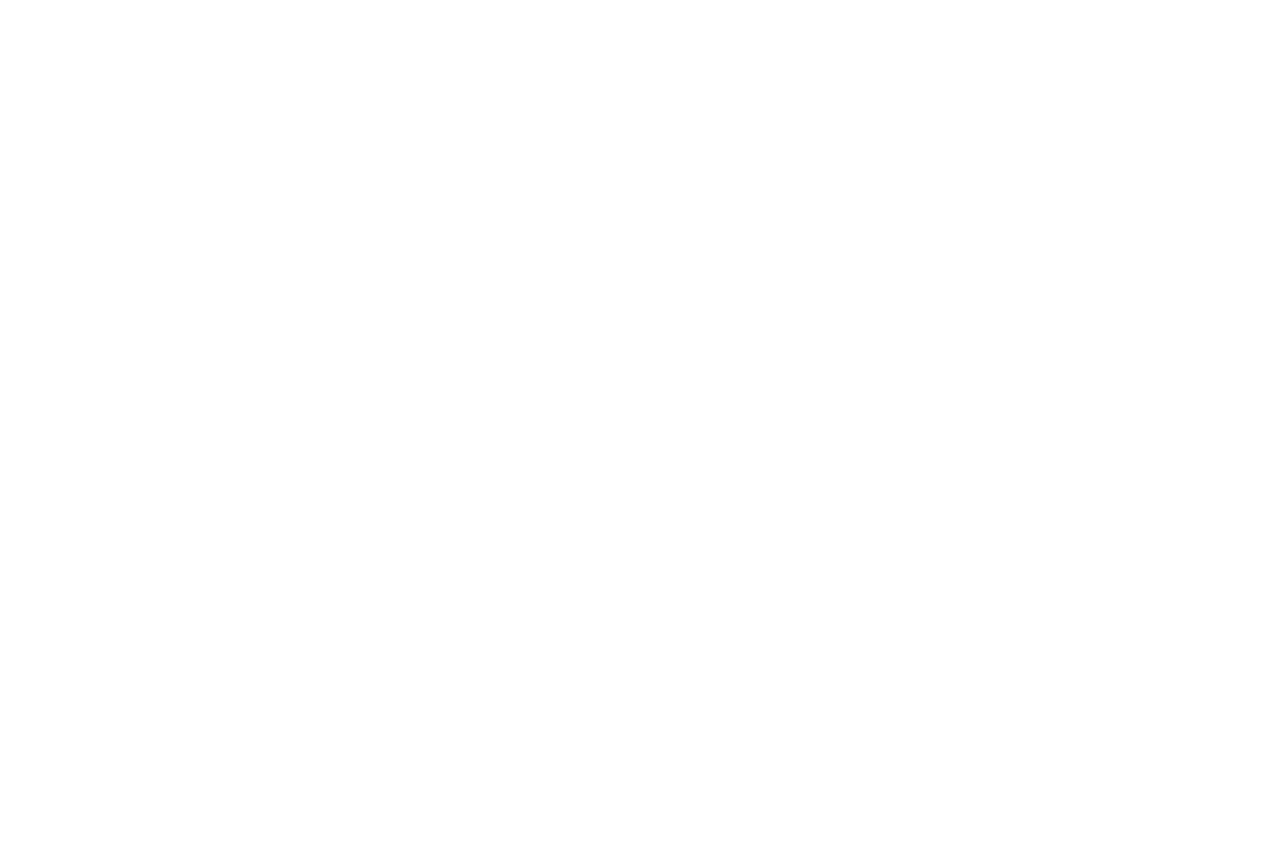
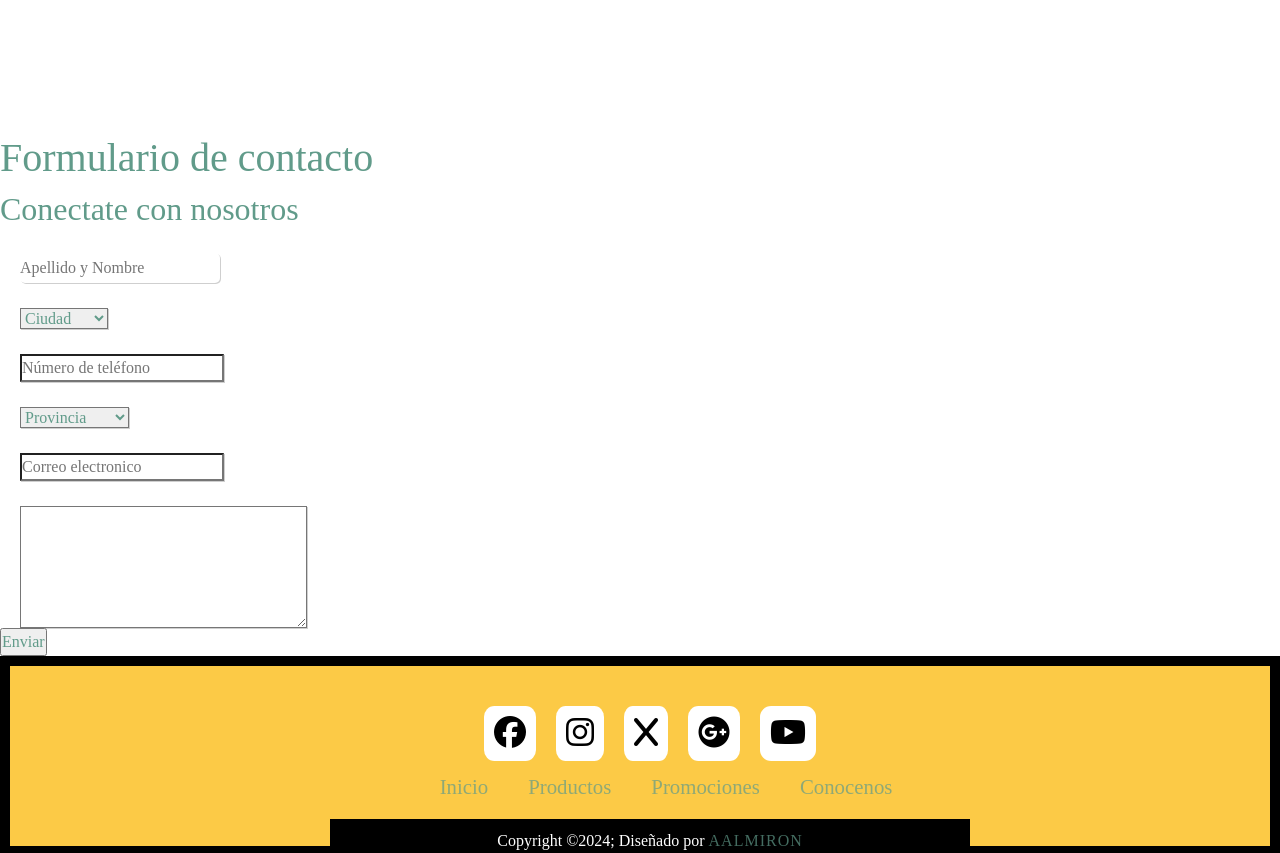
Before and after one commit to Alejandro7787/TP-entrega-final, a React (Create React App) app: page /Conocenos in a window 1280 px wide. Shown: the part 4680-5533 px from the top of the page. Before the commit the page ends 4419 px from the top, so only its background shows below. Built offline with nearby package versions, Linux system fonts and the light colour scheme; grey boxes are pictures that could not be loaded; a web font is replaced by a local one.

Commit message:
sin cambios

```diff
--- a/package.json
+++ b/package.json
@@ -38,5 +38,8 @@
       "last 1 firefox version",
       "last 1 safari version"
     ]
+  },
+  "devDependencies": {
+    "@babel/plugin-proposal-private-property-in-object": "^7.21.11"
   }
 }
--- a/src/Conocenos.css
+++ b/src/Conocenos.css
@@ -1,5 +1,68 @@
-.grid-nosotros{
+.contenedor-section {
+    text-align: center;
+    font-family: 'Trebuchet MS', 'Lucida Sans Unicode', 'Lucida Grande', 'Lucida Sans', Arial, sans-serif;
+    position: relative;
+    color: #ffff;
+    }
+    h1 {
+        margin: 20px;
+    }
+    .map iframe{
+    width: 100%;
+    height: 60vh;
+    }
+    .form-contenedor {
+    background-color: rgb(245, 189, 46);
+    border: 2px solid black;
+    position: relative;
+    width: 50%;
+    bottom: 10%;
+    left: 25%;
+    }
+    .titulo-form {
+    font-size: 22px;
+    text-align: center;
+    margin: 40px 0px;
+    }
+    .form {
+    background-color: rgb(225, 156, 65);
     display: grid;
-    grid-template-columns: 1fr 1fr;
-    grid-row: 1fr 1fr;
-}
+    grid-template-columns: 50% 50%;
+    padding: 20px;
+    }
+    .box {
+    margin: 10px 10px;
+    box-shadow: 1px 1px rgba(135, 135, 135, 0.4);
+    }
+    .item1, .item2, .item3, .item4 {
+    height: 30px;
+    border: 0px;
+    outline: none;
+    border-radius: 5px;
+    }
+    .item5 {
+    grid-column: 1/3;
+    height: 30px;
+    border: 0px;
+    outline: none;
+    border-radius: 5px;
+    }
+    .item6 {
+    grid-column: 1/3;
+    border: 0px;
+    outline: none;
+    border-radius: 5px;
+    resize: none; /*Sacar opcion de agrandar*/
+    }
+    .submit {
+    background-color: rgb(245, 189, 46);
+    font-size: 18px;
+    color: #ffff;
+    grid-column: 1/3;
+    width: 35%;
+    border: 0px;
+    outline: none;
+    border-radius: 5px;
+    height: 40px;
+    margin: 10px auto;
+    }
--- a/src/Conocenos.jsx
+++ b/src/Conocenos.jsx
@@ -7,13 +7,48 @@ function Conocenos() {
   return (
     <div>
       <Encabezado/>
-        <div className='grid-nosotros'>
-          <img src={Nosotros} alt='Nosotros'/>
-          <p>Lorem ipsum dolor, sit amet consectetur adipisicing elit. Laborum architecto dolorum quas aliquam voluptas inventore reiciendis exercitationem quia quam, amet blanditiis optio cumque impedit atque nobis obcaecati. Ipsam, hic iure?</p>
-        </div>
+      <div className='conocenos'>
+        <img src={Nosotros} alt='Nosotros'/>
+        <p>Lorem ipsum dolor, sit amet consectetur adipisicing elit. Laborum architecto dolorum quas aliquam voluptas inventore reiciendis exercitationem quia quam, amet blanditiis optio cumque impedit atque nobis obcaecati. Ipsam, hic iure?</p>
+            <div className="map">
+              <iframe
+                src="https://dipika.carto.com/builder/4689b5db-23d8-4eb0-9712-91aa03e7a0d1/embed?state=%7B%22map%22%3A%7B%22ne%22%3A%5B-47.5172006978394%2C-151.17187500000003%5D%2C%22sw%22%3A%5B73.07384351277217%2C173.67187500000003%5D%2C%22center%22%3A%5B26.509904531413927%2C11.25%5D%2C%22zoom%22%3A3%7D%7D"
+                width="300"
+                height="600"
+                style={{ border: 0 }}
+                allowFullScreen
+                loading="lazy"
+                referrerPolicy="no-referrer-when-downgrade"
+                >Mapa</iframe>
+            </div>
+          <section className="contenedor-section">
+            <h1>Formulario de contacto</h1>
+            <div className="form-contenedor">
+              <h2 className="titulo-form">Conectate con nosotros</h2>
+              <form action="https://formspree.io/f/mleqznzl" method="post" className="form">
+                <input className="box item1" type="text" name="nombres" placeholder="Apellido y Nombre" autoComplete="off"/>
+                <select name="ciudad" className="box item2">
+                  <option value="">Ciudad</option>
+                  <option value="San Isidro">San Isidro</option>
+                  <option value="Capital">Capital</option>
+                </select>
+                <input className="box item3" type="tel" name="telefono" placeholder="Número de teléfono" autoComplete="off"/>
+                <select className="box item4" name="provincias">
+                  <option value="">Provincia</option>
+                  <option value="Catamarca">Catamarca</option>
+                  <option value="Cordoba">Cordoba</option>
+                  <option value="Buenos Aires">Buenos Aires</option>
+                </select>
+                <input className="box item5" type="email" name="email" placeholder="Correo electronico" autoComplete="off"/>
+                <textarea className="box item6" name="mensaje" cols="30" rows="5"></textarea>
+                <input className="submit" type="submit" name="enviar" value="Enviar"/>
+              </form>
+            </div>
+          </section>
+      </div>
       <Pie />
     </div>
-  )
+  );
 }
 
-export default Conocenos
+export default Conocenos;
--- a/src/Layout.js
+++ b/src/Layout.js
@@ -17,4 +17,4 @@ const Layout = () => {
   )
 }
 
-export default Layout
+export default Layout;
```
Also changed, not shown: 1 other file (tests, documents, lock files or other folders).
